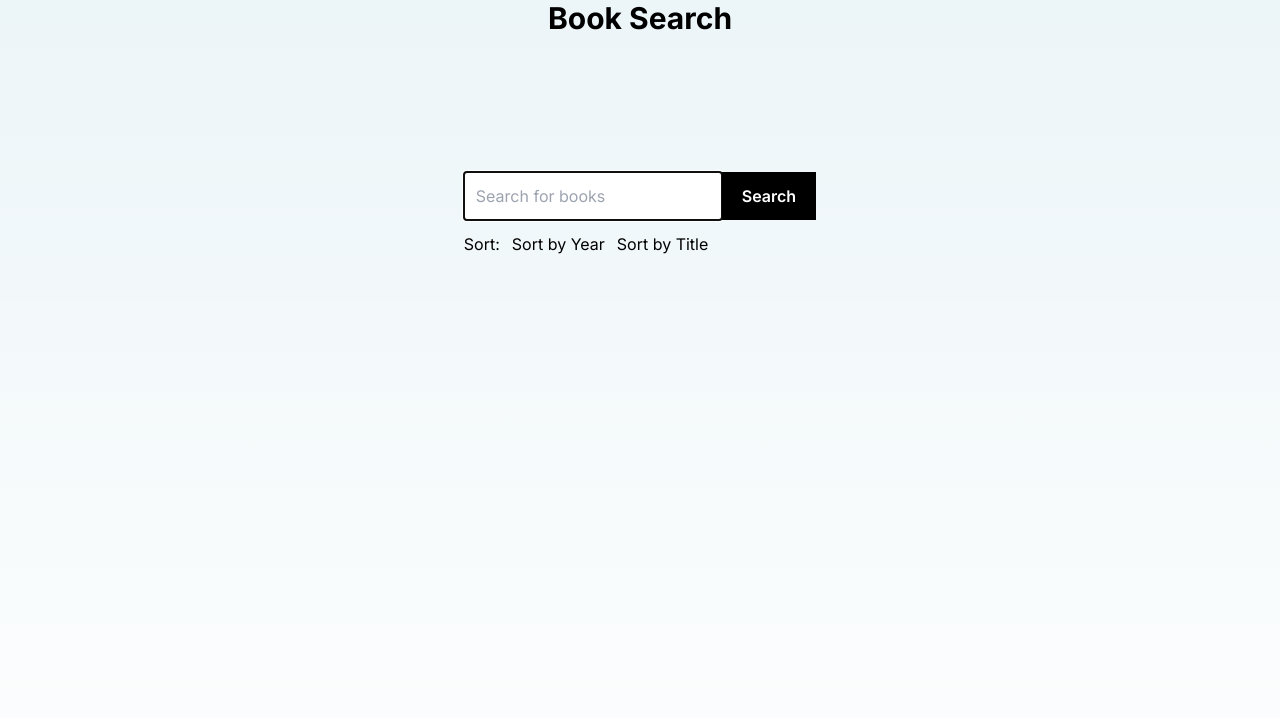
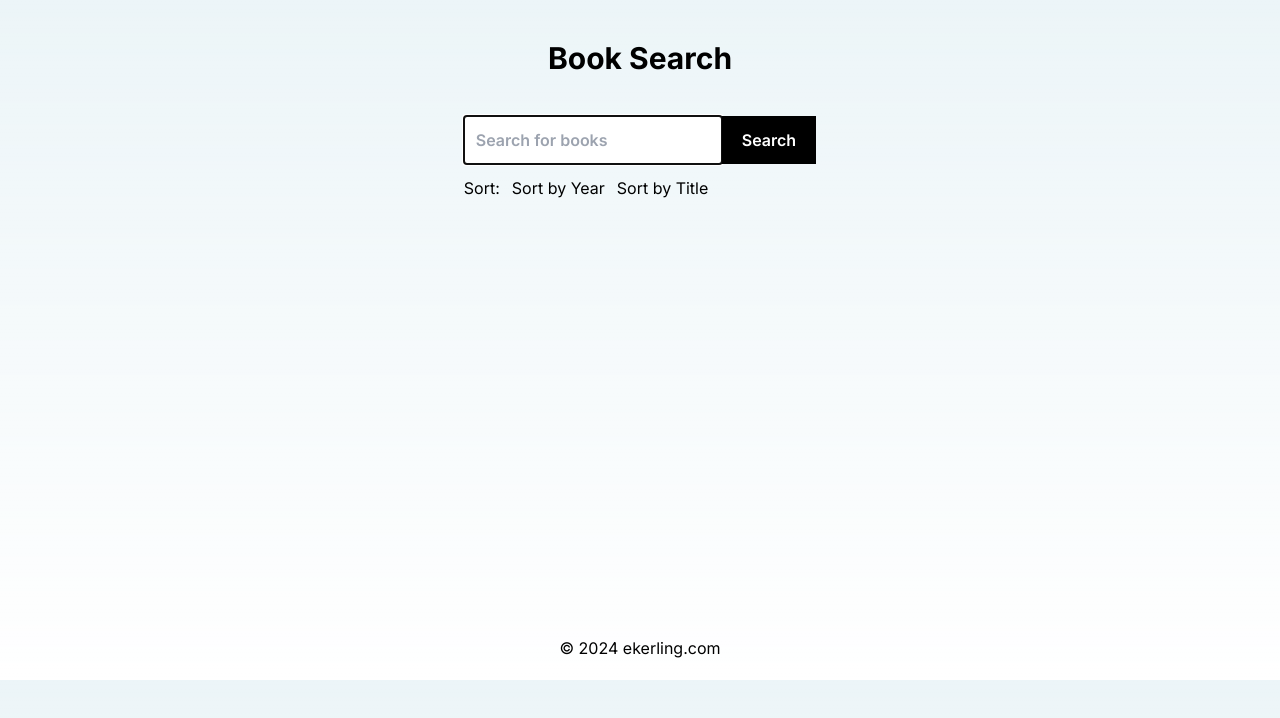
Before and after one commit to jesperekerling/open-library-school-ts, a Next.js app: page / in a window 1280 px wide. Shown: the top 718 px of the page. Built offline with nearby package versions, Linux system fonts and the light colour scheme.

Commit message:
Header and Footer components added

```diff
--- a/src/app/api/fetchBooks.tsx
+++ b/src/app/api/fetchBooks.tsx
@@ -16,8 +16,8 @@ const SearchBookForm = ({ onSearch }: { onSearch: (query: string) => void }) =>
   };
 
   return (
-    <form onSubmit={handleSubmit} className='w-full'>
-      <input type="text" value={query} onChange={handleInputChange} placeholder="Search for books" className='p-3 dark:text-black' autoFocus />
+    <form onSubmit={handleSubmit} className='text-center'>
+      <input type="text" value={query} onChange={handleInputChange} placeholder="Search for books" className='p-3 dark:text-black font-semibold' autoFocus />
       <button type="submit" className='px-5 py-3 bg-black dark:bg-white text-white dark:text-black hover:bg-gray-800 dark:hover:bg-gray-200 hover:text-white dark:hover:text-black font-semibold'>Search</button>
     </form>
   );
@@ -75,7 +75,7 @@ const FetchBooks = ({ books }: Props) => {
                   src={`https://covers.openlibrary.org/b/id/${book.cover_i}-L.jpg`}
                   alt={book.title}
                   width={100}
-                  height={150}
+                  height={166}
                   onError={(e) => (e.currentTarget.src = '/path/to/placeholder.jpg')} // Optional: handle missing images
                 />
               </div>
--- a/src/app/layout.tsx
+++ b/src/app/layout.tsx
@@ -2,6 +2,7 @@ import type { Metadata } from "next";
 import { Inter } from "next/font/google";
 import "./globals.css";
 import Header from "../components/Header";
+import Footer from "@/components/Footer";
 
 const inter = Inter({ subsets: ["latin"] });
 
@@ -20,6 +21,7 @@ export default function RootLayout({
       <body className={inter.className}>
         <Header />
         {children}
+        <Footer />
       </body>
     </html>
   );
--- a/src/app/page.tsx
+++ b/src/app/page.tsx
@@ -5,7 +5,7 @@ import { BookProvider } from "@/context/books";
 
 export default function Home() {
   return (
-    <main className="flex min-h-screen flex-col items-center justify-between p-24 container">
+    <main className="flex md:min-h-[500px] flex-col items-center justify-between ontainer">
       <FetchBooks books={[]} />
     </main>
   );
--- /dev/null
+++ b/src/components/Footer.tsx
@@ -0,0 +1,11 @@
+import React from 'react'
+
+function Footer() {
+  return (
+    <footer className='container mx-auto text-center py-5'>
+        © 2024 <a href="https://ekerling.com" target='blank'>ekerling.com</a>
+    </footer>
+  )
+}
+
+export default Footer
--- a/src/components/Header.tsx
+++ b/src/components/Header.tsx
@@ -3,7 +3,7 @@ import React from 'react'
 function Header() {
   return (
     <header className='container mx-auto text-center'>
-      <h1 className="text-3xl font-bold pb-10">Book Search</h1>
+      <h1 className="text-3xl font-bold py-10">Book Search</h1>
     </header>
   )
 }
```
